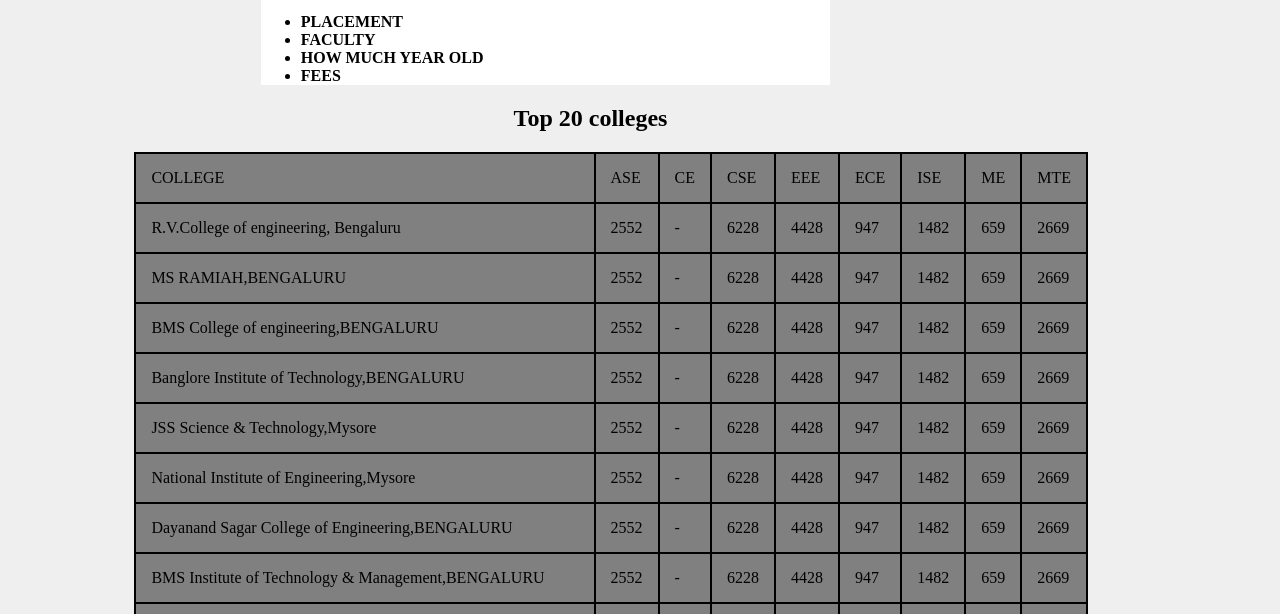
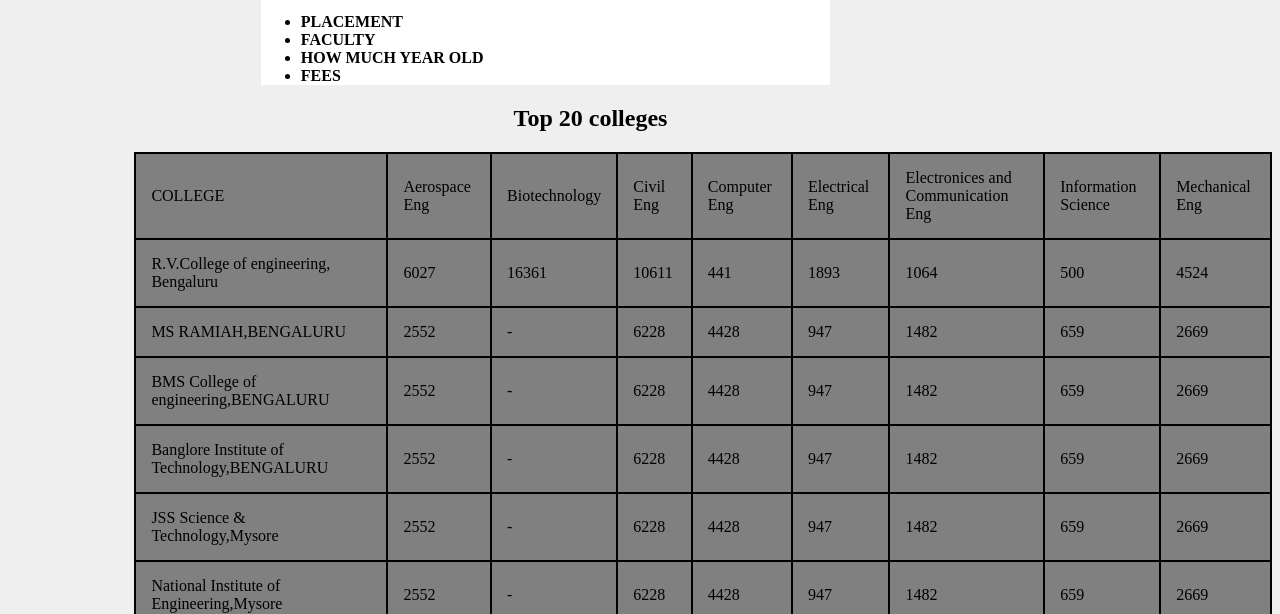
Before and after one commit to durgeshkn/htmlweb, a plain HTML site: page index.html in a window 1280 px wide. Shown: the part 186-800 px from the top of the page. Drawn offline with Linux system fonts and the light colour scheme.

Commit message:
Update index.html

```diff
--- a/index.html
+++ b/index.html
@@ -35,27 +35,28 @@
 
        <tr class="table"  >
            <td>COLLEGE</td>
-           <td>ASE</td>
+           <td>Aerospace Eng</td>
+         <td>Biotechnology</td>
 
+           <td>Civil Eng</td>
+           <td>Computer Eng</td>
+         <td>Electrical Eng</td>
 
-           <td>CE</td>
-           <td>CSE</td>
-           <td>EEE</td>
-           <td>ECE</td>
-         <td>ISE</td>
-           <td>ME</td>
-           <td>MTE</td>
+           <td>Electronices and Communication Eng</td>
+         <td>Information Science</td>
+           <td>Mechanical Eng</td>
+
        </tr>
        <tr>
            <td>R.V.College of engineering, Bengaluru</td>
-           <td>2552</td>
-           <td>-</td>
-           <td>6228</td>
-           <td>4428</td>
-           <td>947</td>
-           <td>1482</td>
-           <td>659</td>
-           <td>2669</td>
+           <td>6027</td>
+           <td>16361</td>
+           <td>10611</td>
+           <td>441</td>
+           <td>1893</td>
+           <td>1064</td>
+           <td>500</td>
+           <td>4524</td>
        </tr>
            <tr>
            <td>MS RAMIAH,BENGALURU</td>
```
